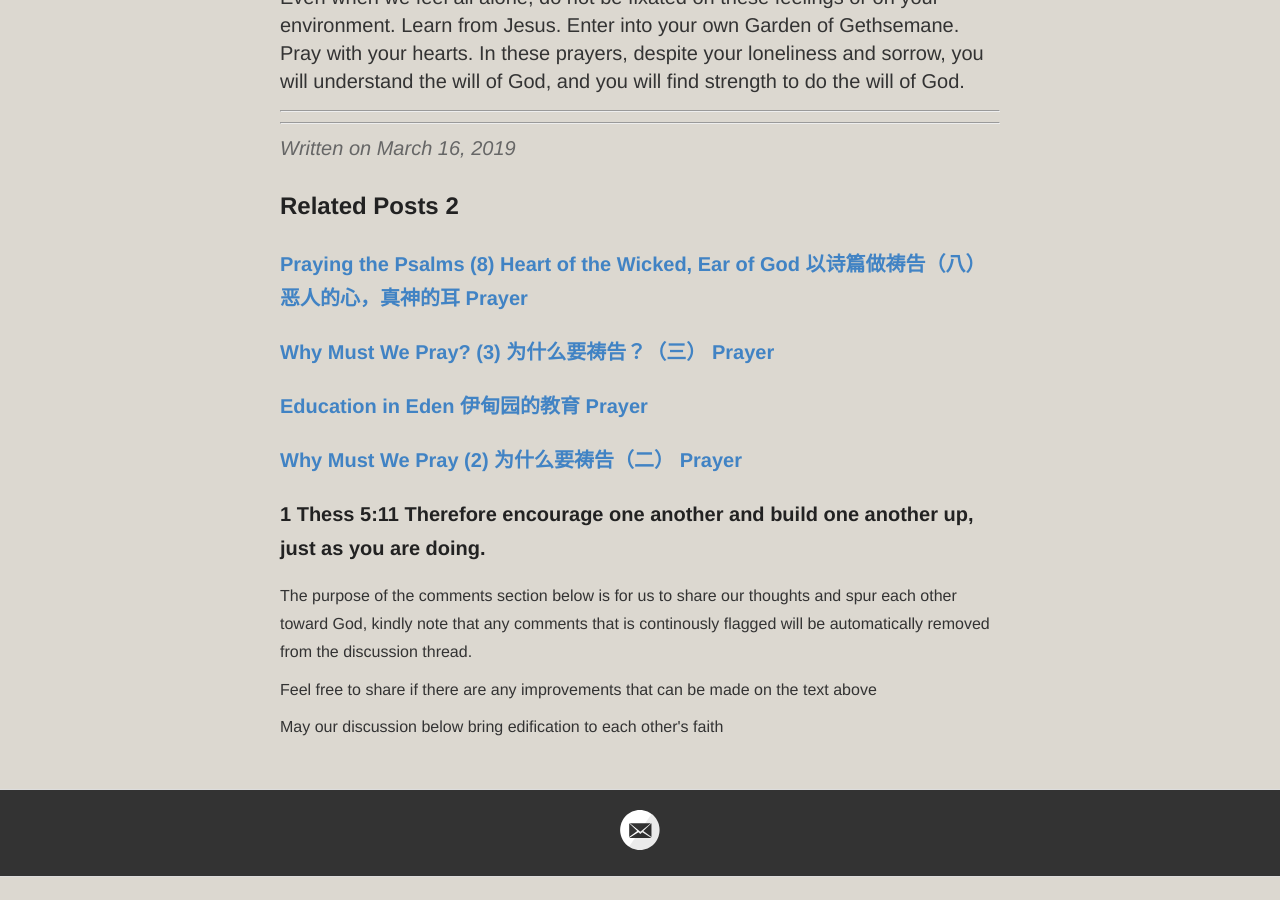
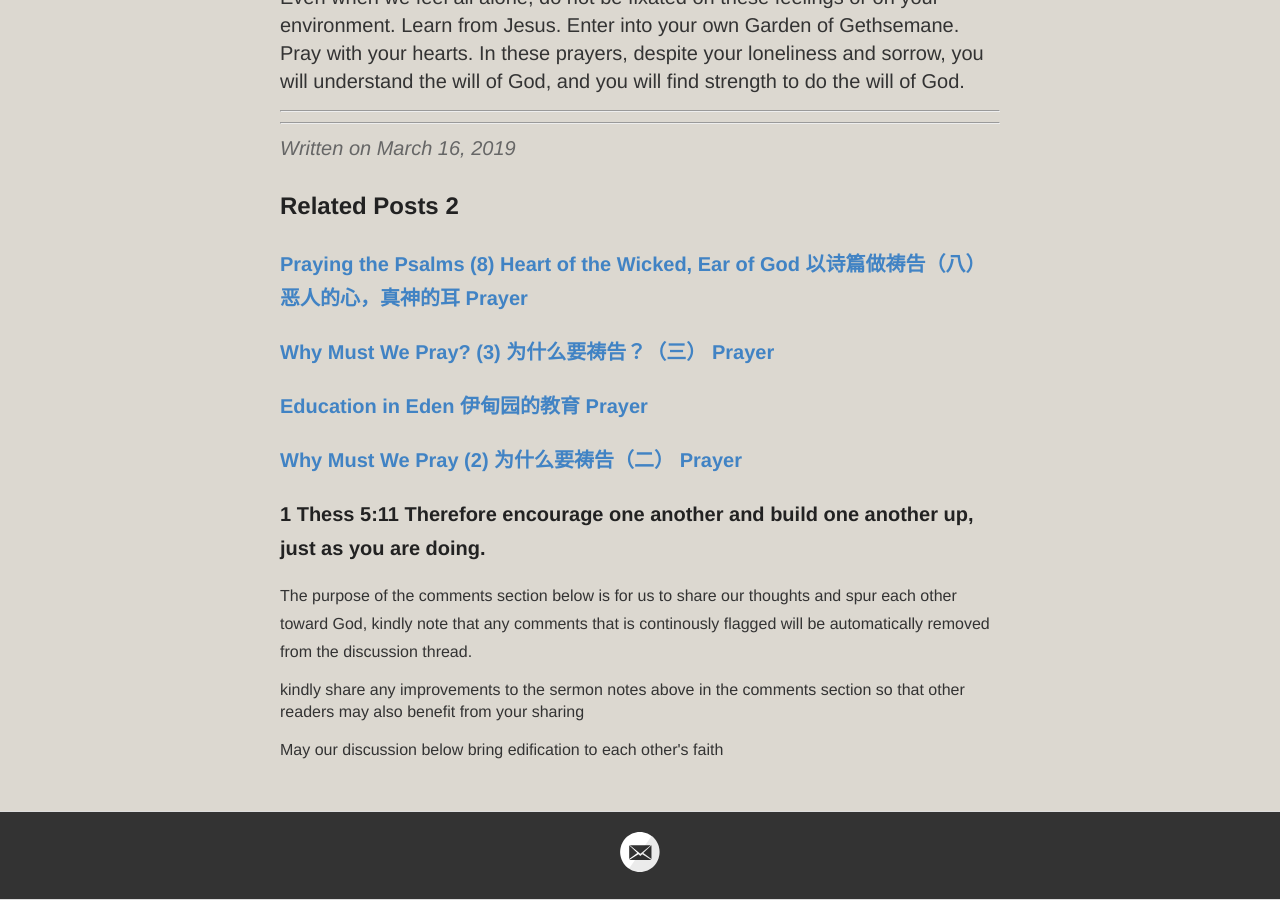
Before and after one commit to catchupTJC/catchuptjc.github.io, a Jekyll site: the page built from _posts/2019-03-16-TheJesusintheGardenofGethsemane.md, in a window 1280 px wide and 900 px high, scrolled down 2142 px. Built offline with Jekyll 4.4.1, drawn with Linux system fonts in a browser that asks for light colours; nearby versions of some CDN libraries; comment, search, counter and statistics services are not loaded; before the commit the page ends 3019 px from its top, so only the background shows below that.

Commit message:
Update post.html

```diff
--- a/_layouts/post.html
+++ b/_layouts/post.html
@@ -65,7 +65,7 @@ layout: default
   	<h6>1 Thess 5:11 Therefore encourage one another and build one another up, just as you are doing.</h6>
 	<p><font size="3">The purpose of the comments section below is for us to share our thoughts and spur each other toward God,
 	    kindly note that any comments that is continously flagged will be automatically removed from the discussion thread.</p>
-	 <p>Feel free to share if there are any improvements that can be made on the text above </p>
+	 <p>kindly share any improvements to the sermon notes above in the comments section so that other readers may also benefit from your sharing</p>
 	 <p>May our discussion below bring edification to each other's faith</p>
 	<font>
 
```
